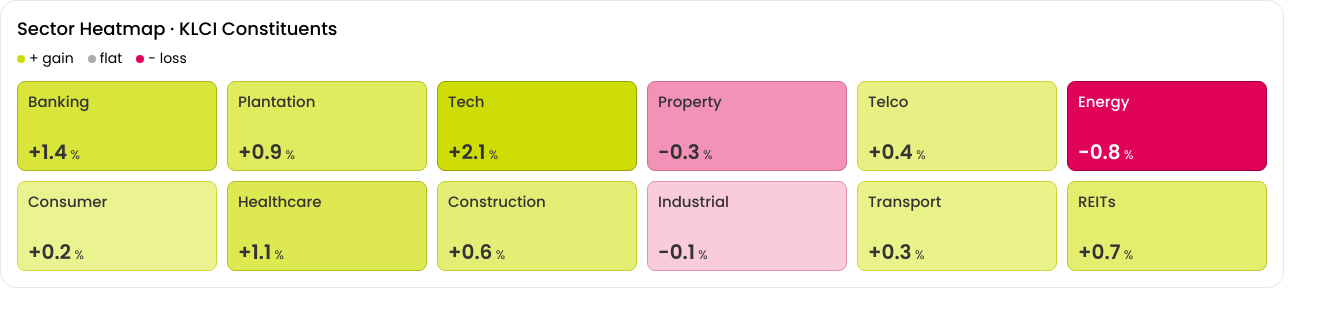
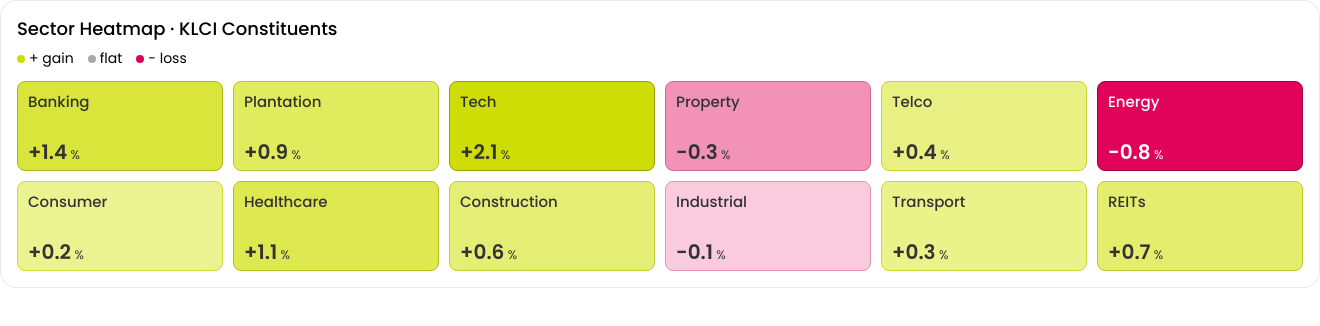
Before and after one commit to sample-demo-page/sector-heatmap, a plain HTML site: page index.html in a window 1280 px wide. Shown: the whole page, 1320 px wide, since content can reach past the window. Drawn offline with Linux system fonts and the light colour scheme.

Commit message:
Update index.html

```diff
--- a/index.html
+++ b/index.html
@@ -1,4 +1,3 @@
-
 <link href="https://fonts.googleapis.com/css2?family=Poppins:wght@400;500;600&display=swap" rel="stylesheet">
 
 <style>
@@ -6,7 +5,7 @@
      SIZE CONTROLS
      ============================================ */
   :root {
-    --card-width: 200px;
+    --card-width: 206px;
     --card-height: 90px;
     --grid-gap: 10px;
     --label-font: 15px;
```
